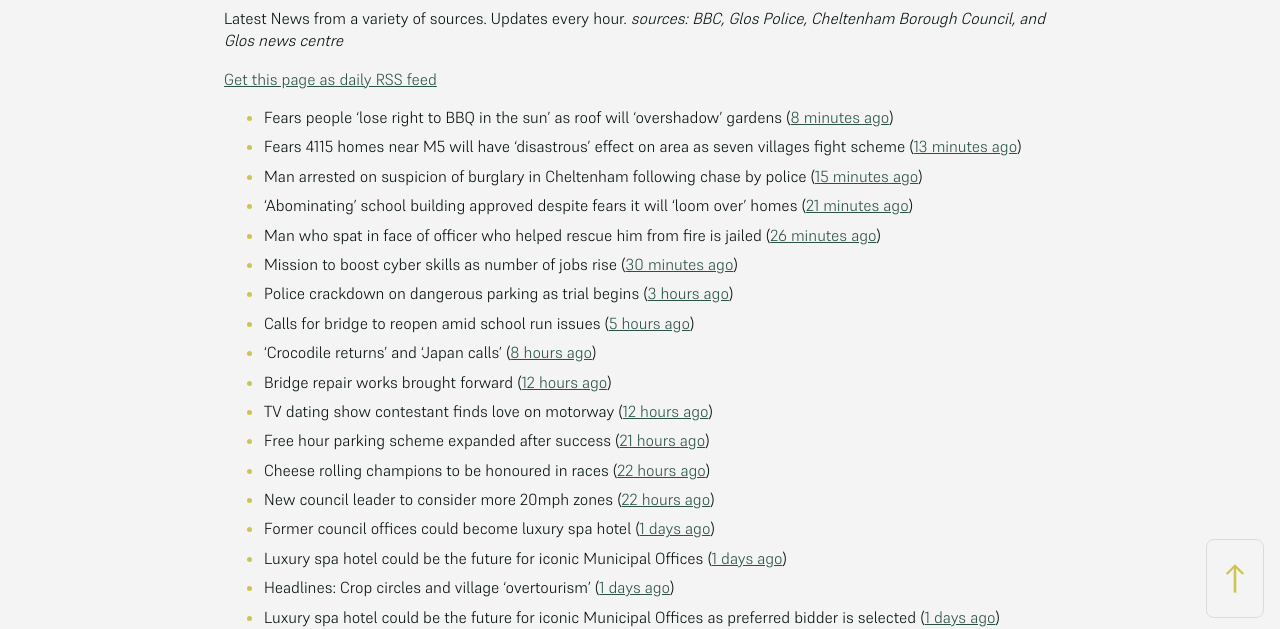
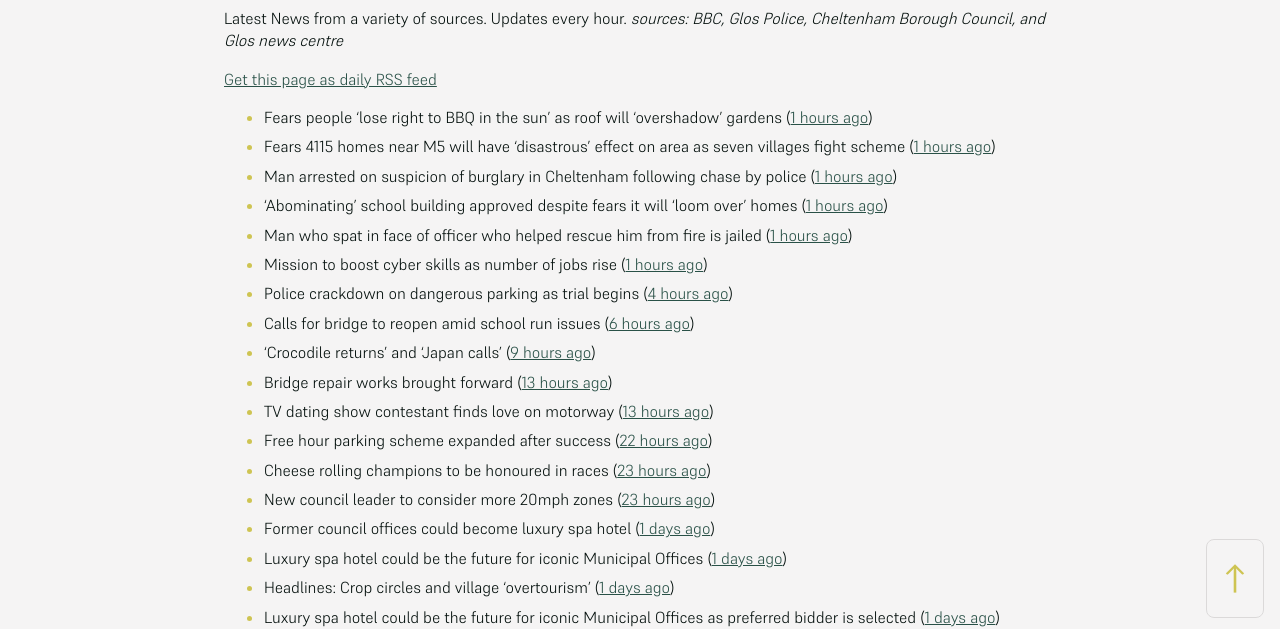
Before and after one commit to mat-0/cheltenham-open-data, a Jekyll site: the page built from _pages/news.md, in a window 1280 px wide. Shown: the part 266-895 px from the top of the page. Built offline with Jekyll 4.4.1, drawn with Linux system fonts in a browser that asks for light colours.

Commit message:
Updated 2025-05-23 18:58:13

```diff
--- a/_pages/news.md
+++ b/_pages/news.md
@@ -12,20 +12,20 @@ _sources: BBC, Glos Police, Cheltenham Borough Council, and Glos news centre_
 [Get this page as daily RSS feed](/daily.rss)
 
 <!-- news_marker starts -->
-- Fears people ‘lose right to BBQ in the sun’ as roof will ‘overshadow’ gardens ([8 minutes ago](https://gloucesternewscentre.co.uk/fears-people-lose-right-to-bbq-in-the-sun-as-roof-will-overshadow-gardens/))
-- Fears 4115 homes near M5 will have ‘disastrous’ effect on area as seven villages fight scheme ([13 minutes ago](https://gloucesternewscentre.co.uk/fears-4115-homes-near-m5-will-have-disastrous-effect-on-area-as-seven-villages-fight-scheme/))
-- Man arrested on suspicion of burglary in Cheltenham following chase by police ([15 minutes ago](https://gloucesternewscentre.co.uk/man-arrested-on-suspicion-of-burglary-in-cheltenham-following-chase-by-police/))
-- ‘Abominating’ school building approved despite fears it will ‘loom over’ homes ([21 minutes ago](https://gloucesternewscentre.co.uk/abominating-school-building-approved-despite-fears-it-will-loom-over-homes/))
-- Man who spat in face of officer who helped rescue him from fire is jailed ([26 minutes ago](https://gloucesternewscentre.co.uk/man-who-spat-in-face-of-officer-who-helped-rescue-him-from-fire-is-jailed/))
-- Mission to boost cyber skills as number of jobs rise ([30 minutes ago](https://www.bbc.com/news/articles/cp9200y2km0o))
-- Police crackdown on dangerous parking as trial begins ([3 hours ago](https://www.bbc.com/news/articles/c628gp87jljo))
-- Calls for bridge to reopen amid school run issues ([5 hours ago](https://www.bbc.com/news/articles/c7877jd3dw3o))
-- 'Crocodile returns' and 'Japan calls' ([8 hours ago](https://www.bbc.com/news/articles/clynl44237wo))
-- Bridge repair works brought forward ([12 hours ago](https://www.bbc.com/news/articles/c8repy53ezyo))
-- TV dating show contestant finds love on motorway ([12 hours ago](https://www.bbc.com/news/articles/cn84y0wnz2po))
-- Free hour parking scheme expanded after success ([21 hours ago](https://www.bbc.com/news/articles/cd0l2kr32zeo))
-- Cheese rolling champions to be honoured in races ([22 hours ago](https://www.bbc.com/news/articles/cy8nkklvm9mo))
-- New council leader to consider more 20mph zones ([22 hours ago](https://www.bbc.com/news/articles/c1kvvdv71m4o))
+- Fears people ‘lose right to BBQ in the sun’ as roof will ‘overshadow’ gardens ([1 hours ago](https://gloucesternewscentre.co.uk/fears-people-lose-right-to-bbq-in-the-sun-as-roof-will-overshadow-gardens/))
+- Fears 4115 homes near M5 will have ‘disastrous’ effect on area as seven villages fight scheme ([1 hours ago](https://gloucesternewscentre.co.uk/fears-4115-homes-near-m5-will-have-disastrous-effect-on-area-as-seven-villages-fight-scheme/))
+- Man arrested on suspicion of burglary in Cheltenham following chase by police ([1 hours ago](https://gloucesternewscentre.co.uk/man-arrested-on-suspicion-of-burglary-in-cheltenham-following-chase-by-police/))
+- ‘Abominating’ school building approved despite fears it will ‘loom over’ homes ([1 hours ago](https://gloucesternewscentre.co.uk/abominating-school-building-approved-despite-fears-it-will-loom-over-homes/))
+- Man who spat in face of officer who helped rescue him from fire is jailed ([1 hours ago](https://gloucesternewscentre.co.uk/man-who-spat-in-face-of-officer-who-helped-rescue-him-from-fire-is-jailed/))
+- Mission to boost cyber skills as number of jobs rise ([1 hours ago](https://www.bbc.com/news/articles/cp9200y2km0o))
+- Police crackdown on dangerous parking as trial begins ([4 hours ago](https://www.bbc.com/news/articles/c628gp87jljo))
+- Calls for bridge to reopen amid school run issues ([6 hours ago](https://www.bbc.com/news/articles/c7877jd3dw3o))
+- 'Crocodile returns' and 'Japan calls' ([9 hours ago](https://www.bbc.com/news/articles/clynl44237wo))
+- Bridge repair works brought forward ([13 hours ago](https://www.bbc.com/news/articles/c8repy53ezyo))
+- TV dating show contestant finds love on motorway ([13 hours ago](https://www.bbc.com/news/articles/cn84y0wnz2po))
+- Free hour parking scheme expanded after success ([22 hours ago](https://www.bbc.com/news/articles/cd0l2kr32zeo))
+- Cheese rolling champions to be honoured in races ([23 hours ago](https://www.bbc.com/news/articles/cy8nkklvm9mo))
+- New council leader to consider more 20mph zones ([23 hours ago](https://www.bbc.com/news/articles/c1kvvdv71m4o))
 - Former council offices could become luxury spa hotel ([1 days ago](https://www.bbc.com/news/articles/c4g6e60kdy1o))
 - Luxury spa hotel could be the future for iconic Municipal Offices ([1 days ago](https://gloucesternewscentre.co.uk/luxury-spa-hotel-could-be-the-future-for-iconic-municipal-offices/))
 - Headlines: Crop circles and village 'overtourism' ([1 days ago](https://www.bbc.com/news/articles/ckgrj59nqg5o))
```
Also changed, not shown: _data/flood.json (+5 -27 lines), _pages/fix-my-street.md (+2 -2 lines), index.md (+5 -5 lines).
